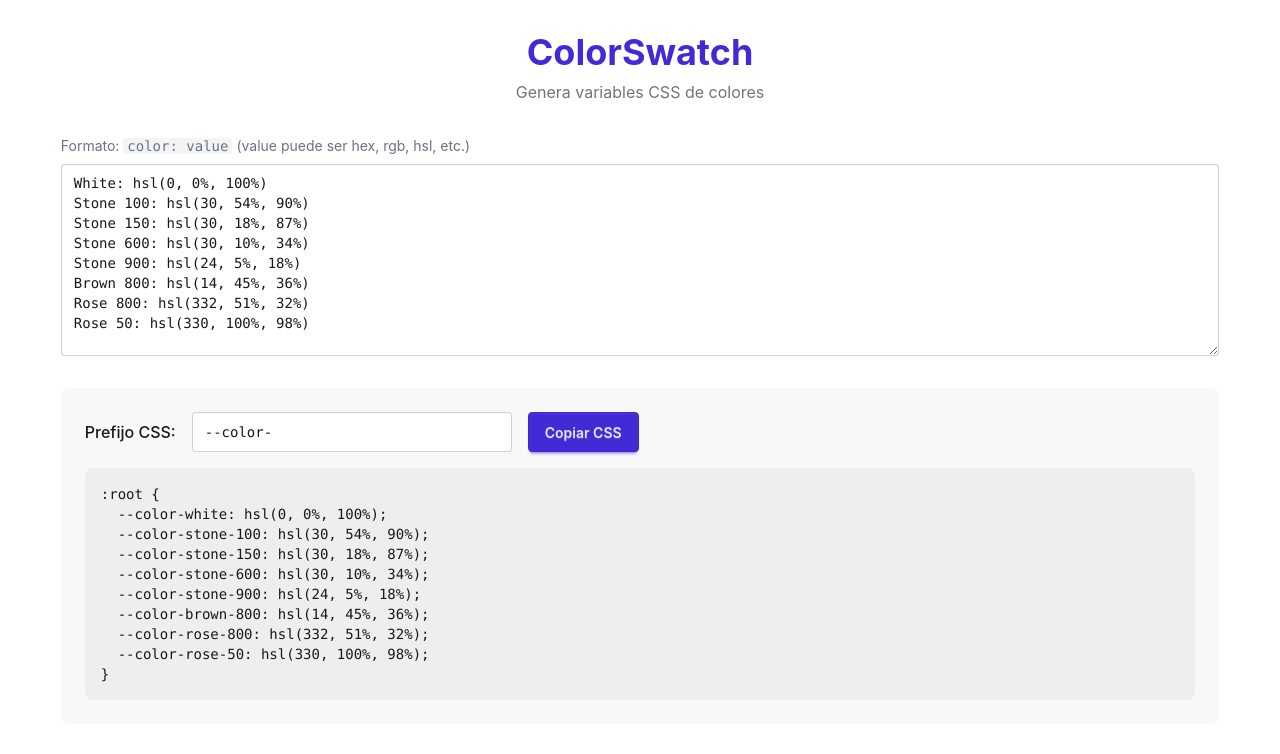
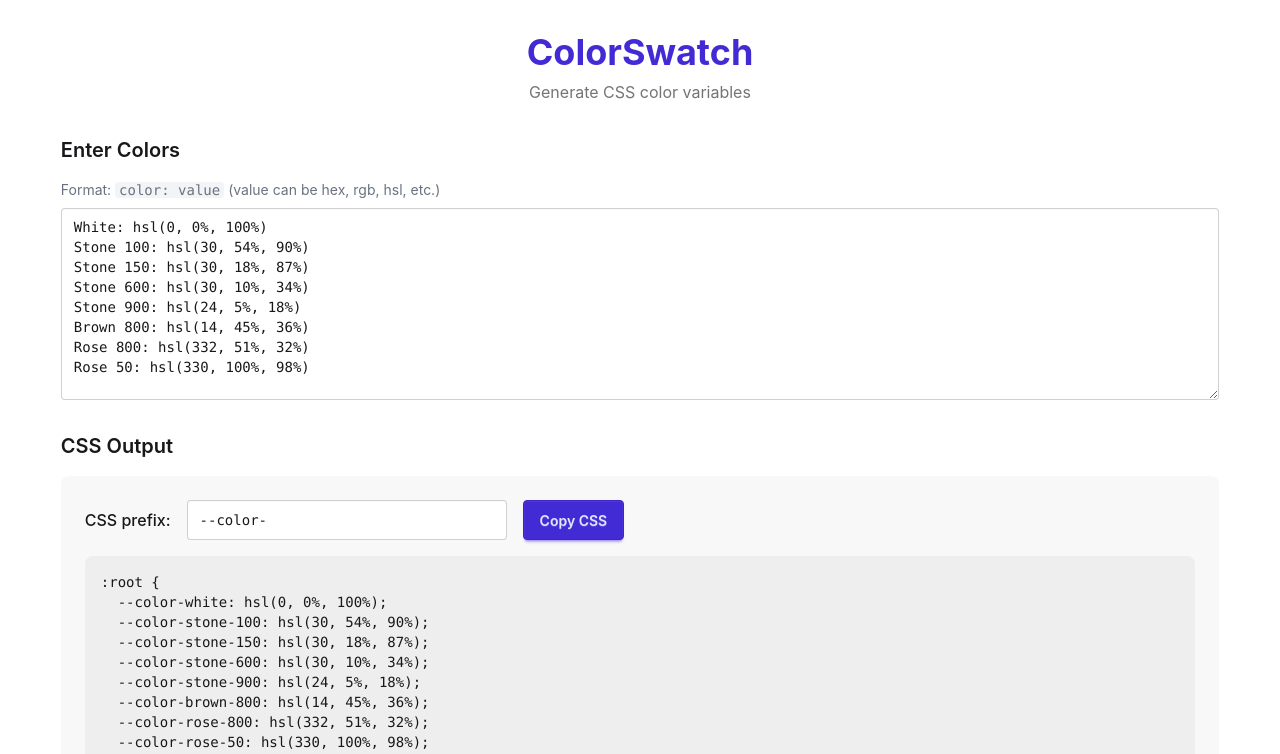
Before and after one commit to AGutierrezR/color-swatch, a React (Vite) app: page / in a window 1280 px wide. Shown: the top 754 px of the page. Built offline with nearby package versions, Linux system fonts and the light colour scheme.

Commit message:
feat(*): translate UI to English and add section headings

```diff
--- a/src/App.jsx
+++ b/src/App.jsx
@@ -32,11 +32,15 @@ function App() {
         <div className="text-center mb-8">
           <h1 className="text-4xl font-bold text-primary mb-2">ColorSwatch</h1>
           <p className="text-base-content/60">
-            Genera variables CSS de colores
+            Generate CSS color variables
           </p>
         </div>
 
+        <h2 className="text-xl font-semibold mb-4 text-base-content">Enter Colors</h2>
+
         <ColorInput value={colorInput} onChange={setColorInput} />
+
+        <h2 className="text-xl font-semibold mb-4 text-base-content">CSS Output</h2>
 
         <CssOutput
           prefix={cssPrefix}
@@ -46,6 +50,8 @@ function App() {
           onCopy={copyToClipboard}
         />
 
+        <h2 className="text-xl font-semibold mb-4 text-base-content">Color Preview</h2>
+
         <ColorGrid colors={colors} />
       </div>
     </div>
--- a/src/components/ColorGrid.jsx
+++ b/src/components/ColorGrid.jsx
@@ -8,7 +8,7 @@ function ColorGrid({ colors }) {
         >
           <div className="h-24 w-full" style={{ background: color.value }} />
           <div className="card-body p-3 text-center">
-            <div className="text-sm font-medium text-base-content">
+            <div className="text-sm font-medium capitalize text-base-content">
               {color.label}
             </div>
             <div className="text-xs text-base-content/60 mt-1">
--- a/src/components/ColorInput.jsx
+++ b/src/components/ColorInput.jsx
@@ -2,13 +2,13 @@ function ColorInput({ value, onChange }) {
   return (
     <div className="mb-8">
       <p className="text-sm text-gray-500 mb-2">
-        Formato: <code className="bg-gray-100 px-1 rounded">color: value</code> (value puede ser hex, rgb, hsl, etc.)
+        Format: <code className="bg-gray-100 px-1 rounded">color: value</code> (value can be hex, rgb, hsl, etc.)
       </p>
       <textarea
         className="textarea textarea-bordered w-full h-48 font-mono text-sm resize-y"
         value={value}
         onChange={(e) => onChange(e.target.value)}
-        placeholder="Ingresa los colores en formato:
+        placeholder="Enter colors in format:
 White: hsl(0, 0%, 100%)
 Stone 100: hsl(30, 54%, 90%)"
       />
--- a/src/components/CssOutput.jsx
+++ b/src/components/CssOutput.jsx
@@ -2,7 +2,7 @@ function CssOutput({ prefix, onPrefixChange, cssOutput, copied, onCopy }) {
   return (
     <div className="mb-8 bg-base-200 p-6 rounded-lg">
       <div className="flex flex-wrap items-center gap-4 mb-4">
-        <label className="font-medium text-base-content">Prefijo CSS:</label>
+        <label className="font-medium text-base-content">CSS prefix:</label>
         <input
           type="text"
           className="input input-bordered flex-1 max-w-xs font-mono text-sm"
@@ -14,7 +14,7 @@ function CssOutput({ prefix, onPrefixChange, cssOutput, copied, onCopy }) {
           onClick={onCopy}
           className={`btn ${copied ? "btn-success" : "btn-primary"}`}
         >
-          {copied ? "Copiado!" : "Copiar CSS"}
+          {copied ? "Copied!" : "Copy CSS"}
         </button>
       </div>
       <pre className="bg-base-300 text-base-content p-4 rounded-lg overflow-x-auto text-sm font-mono">
```
